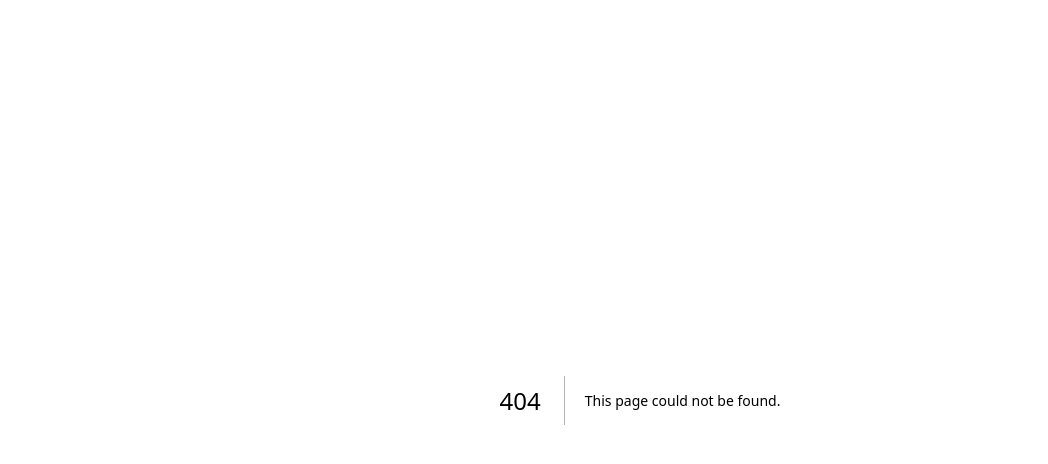
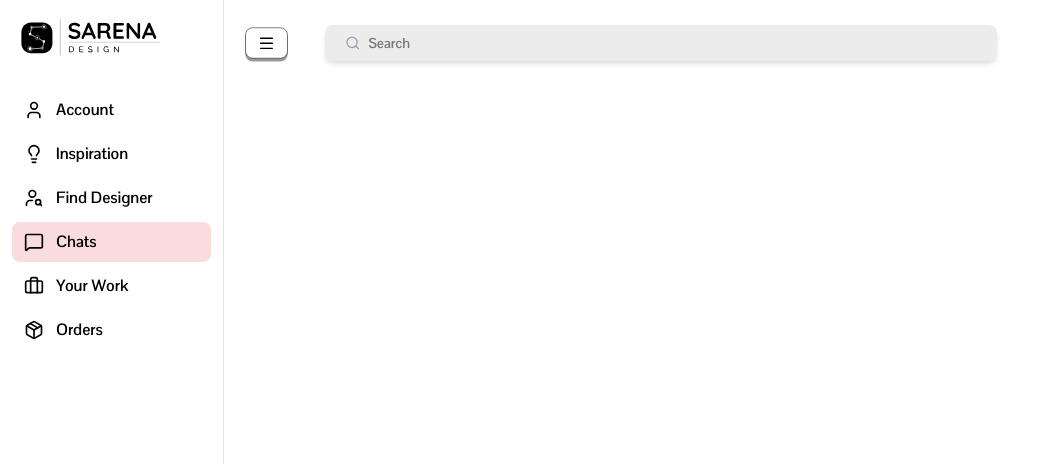
Before and after one commit to Dafalahl/sarena-design, a Next.js app: page /chats in a window 1280 px wide. Before the commit this address had no page. Shown: the top 464 px of the page, without its empty margins (0-1048 px from the left). Built offline with nearby package versions, Linux system fonts and the light colour scheme.

Commit message:
penerapan ui part 3

```diff
--- /dev/null
+++ b/src/app/chats/page.jsx
@@ -0,0 +1,18 @@
+"use client";
+
+import { useState } from "react";
+import SideNav from "@/components/SideNav";
+import TopBar from "@/components/TopBar";
+
+export default function ChatsPage() {
+  const [isOpen, setIsOpen] = useState(true);
+
+  return (
+    <div className="flex min-h-screen">
+      <SideNav active="Chats" isOpen={isOpen} />
+      <div className="flex flex-col flex-1">
+        <TopBar onToggleNav={() => setIsOpen(!isOpen)} />
+      </div>
+    </div>
+  );
+}
--- /dev/null
+++ b/src/app/find-designer/page.jsx
@@ -0,0 +1,18 @@
+"use client";
+
+import { useState } from "react";
+import SideNav from "@/components/SideNav";
+import TopBar from "@/components/TopBar";
+
+export default function FindDesignerPage() {
+  const [isOpen, setIsOpen] = useState(true);
+
+  return (
+    <div className="flex min-h-screen">
+      <SideNav active="Find Designer" isOpen={isOpen} />
+      <div className="flex flex-col flex-1">
+        <TopBar onToggleNav={() => setIsOpen(!isOpen)} />
+      </div>
+    </div>
+  );
+}
--- a/src/app/page.jsx
+++ b/src/app/page.jsx
@@ -17,7 +17,9 @@ export default function Home() {
           <nav className="flex items-center justify-between px-6 py-4">
             <Image src="/logo.svg" alt="Logo Sarena" width={200} height={67} />
             <div className="flex items-center gap-4">
-              <Button label="Find a designer" />
+              <Link href="/find-designer">
+                <Button label="Find a designer" />
+              </Link>
               <Link href="/inspiration">
                 <Button label="Inspiration" />
               </Link>
--- /dev/null
+++ b/src/app/your-work/page.jsx
@@ -0,0 +1,18 @@
+"use client";
+
+import { useState } from "react";
+import SideNav from "@/components/SideNav";
+import TopBar from "@/components/TopBar";
+
+export default function YourWorkPage() {
+  const [isOpen, setIsOpen] = useState(true);
+
+  return (
+    <div className="flex min-h-screen">
+      <SideNav active="Your Work" isOpen={isOpen} />
+      <div className="flex flex-col flex-1">
+        <TopBar onToggleNav={() => setIsOpen(!isOpen)} />
+      </div>
+    </div>
+  );
+}
--- a/src/components/SideNav.jsx
+++ b/src/components/SideNav.jsx
@@ -8,7 +8,7 @@ const navItems = [
   { label: "Account", icon: User, href: "/account" },
   { label: "Inspiration", icon: Lightbulb, href: "/inspiration" },
   { label: "Find Designer", icon: UserSearch, href: "/find-designer" },
-  { label: "Contact", icon: MessageSquare, href: "/contact" },
+  { label: "Chats", icon: MessageSquare, href: "/chats" },
   { label: "Your Work", icon: Briefcase, href: "/your-work" },
   { label: "Orders", icon: Package, href: "/orders" },
 ];
--- a/src/components/TopBar.jsx
+++ b/src/components/TopBar.jsx
@@ -9,7 +9,7 @@ export default function TopBar({ onToggleNav }) {
       <Button icon={Menu} iconSize={35} scale={50} onClick={onToggleNav} />
 
       {/* Search */}
-      <div className="flex items-center gap-2 bg-[#D9D9D9]/50 rounded-lg px-5 py-2 w-full max-w-2xl shadow-xl">
+      <div className="flex items-center gap-2 bg-[#D9D9D9]/50 rounded-lg px-5 py-2 w-full max-w-2xl shadow-md">
         <Search size={16} className="text-gray-400" />
         <input
           type="text"
--- a/src/components/ui/button.jsx
+++ b/src/components/ui/button.jsx
@@ -1,13 +1,22 @@
-import { Quicksand } from "next/font/google"
+import { Quicksand } from "next/font/google";
 
 const quicksand = Quicksand({
   subsets: ["latin"],
   weight: ["400", "500", "600", "700"],
-})
+});
 
-export default function Button({ label, icon: Icon, onClick, iconSize = 18, scale = 75 }) {
+export default function Button({
+  label,
+  icon: Icon,
+  onClick,
+  iconSize = 18,
+  scale = 75,
+}) {
   return (
-    <div className={`relative scale-${scale} inline-flex`}>
+    <div
+      className="relative inline-flex"
+      style={{ transform: `scale(${scale / 100})` }}
+    >
       {/* Rectangle bawah (shadow) */}
       <div
         className="absolute rounded-[15px] inset-0"
@@ -35,5 +44,5 @@ export default function Button({ label, icon: Icon, onClick, iconSize = 18, scal
         {Icon && <Icon size={iconSize} />}
       </button>
     </div>
-  )
+  );
 }
```
